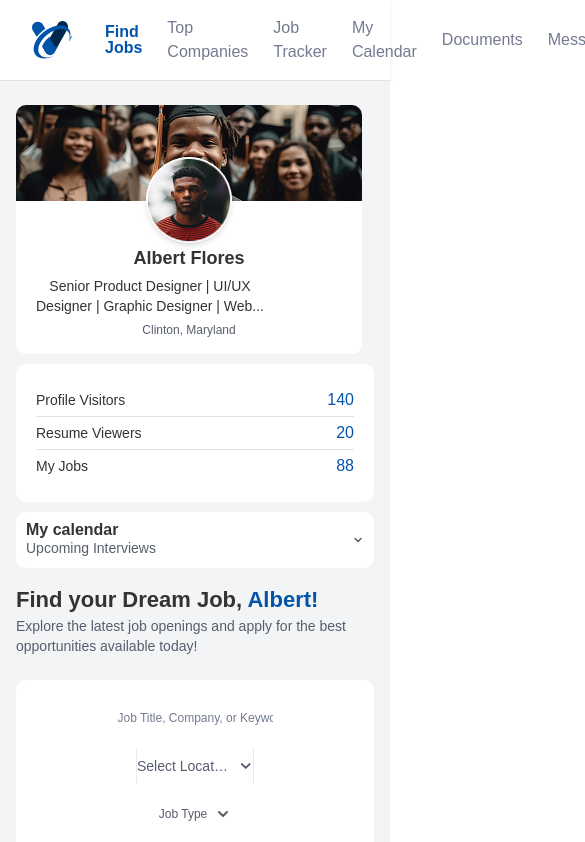
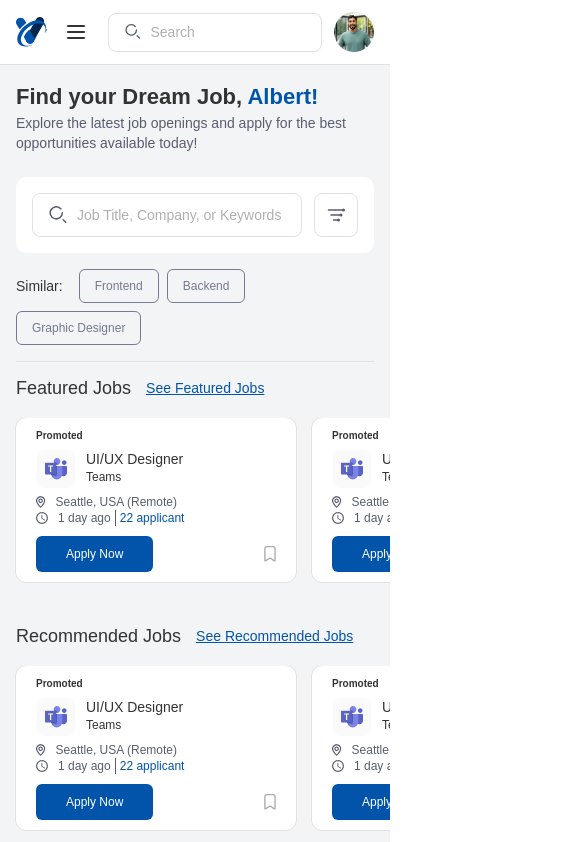
Before and after one commit to hmrizwan98/Find-Jobs, a Next.js app: page / in a window 390 px wide. Shown: the top 842 px of the page, 585 px wide, since content can reach past the window. Built offline with nearby package versions, Linux system fonts and the light colour scheme; a web font is replaced by a local one.

Commit message:
Fix : slider or grid issue

```diff
--- a/app/globals.css
+++ b/app/globals.css
@@ -38,6 +38,12 @@
   }
 }
 
+html,
+body {
+  overflow-x: hidden;
+  width: 100%;
+}
+
 body {
   background: var(--background);
   color: var(--foreground);
@@ -66,3 +72,13 @@ body {
     grid-template-columns: repeat(5, minmax(0, 1fr)) !important;
   }
 }
+
+/* Hide scrollbar but keep scrolling functionality */
+.scrollbar-hide {
+  -ms-overflow-style: none; /* IE and Edge */
+  scrollbar-width: none; /* Firefox */
+}
+
+.scrollbar-hide::-webkit-scrollbar {
+  display: none; /* Chrome, Safari and Opera */
+}
--- a/components/common/FiltrationBar/index.tsx
+++ b/components/common/FiltrationBar/index.tsx
@@ -2,18 +2,45 @@
 
 import Button from "@/components/ui/button";
 import React from "react";
-import { ChevronDownIcon, SearchIcon } from "../icons";
+import { ChevronDownIcon, FilterIcon, SearchIcon } from "../icons";
 
 const FiltrationBar: React.FC = () => {
   return (
-    <div className="w-full bg-white rounded-[10px] p-5">
-      <div className="flex flex-col lg:flex-row items-center gap-3 lg:gap-0">
+    <div className="w-full bg-white rounded-[10px] p-4 sm:p-5">
+      {/* Mobile Version - Search Input + Filter Icon */}
+      <div className="flex items-center gap-3 lg:hidden">
+        {/* Search Input with Icon */}
+        <div className="flex-1 min-w-0 flex items-center gap-2.5 h-[44px] px-4 bg-white border border-gray-extra-light rounded-[8px] focus-within:ring-2 focus-within:ring-blue/20 focus-within:border-blue transition-all">
+          <SearchIcon
+            width={18}
+            height={18}
+            className="text-gray-medium shrink-0"
+          />
+          <input
+            type="text"
+            placeholder="Job Title, Company, or Keywords"
+            className="flex-1 min-w-0 bg-transparent outline-none text-sm text-gray-dark placeholder:text-placeholder"
+          />
+        </div>
+
+        {/* Filter Icon Button */}
+        <button
+          type="button"
+          className="w-[44px] h-[44px] flex items-center justify-center bg-white border border-gray-extra-light rounded-[8px] hover:bg-gray-secondary hover:border-gray-medium transition-colors shrink-0"
+          aria-label="Open filters"
+        >
+          <FilterIcon width={20} height={20} className="text-gray-medium" />
+        </button>
+      </div>
+
+      {/* Desktop Version - Original Design */}
+      <div className="hidden lg:flex flex-col lg:flex-row items-center gap-3 lg:gap-0">
         {/* Search Input */}
         <div className="flex-1 min-w-0">
           <input
             type="text"
             placeholder="Job Title, Company, or Keywords"
-            className="w-full h-[36px] px-3 bg-white  rounded-[5px] outline-none text-xs text-gray-dark placeholder:text-gray-light"
+            className="w-full h-[36px] px-3 bg-white rounded-[5px] outline-none text-xs text-gray-dark placeholder:text-gray-light"
           />
         </div>
 
@@ -21,7 +48,7 @@ const FiltrationBar: React.FC = () => {
         <div className="flex items-center justify-center flex-1 lg:flex-initial lg:w-[178px] min-w-0 mx-0 lg:mx-3 border border-y-0 border-x-gray-outline">
           <button
             type="button"
-            className="w-full max-w-[116px]  h-[36px]  bg-white text-sm text-gray-medium flex items-center justify-between cursor-default"
+            className="w-full max-w-[116px] h-[36px] bg-white text-sm text-gray-medium flex items-center justify-between cursor-default"
             tabIndex={-1}
             disabled
           >
@@ -52,7 +79,6 @@ const FiltrationBar: React.FC = () => {
         </div>
 
         {/* Search Button */}
-
         <Button
           variant="primary"
           size="md"
--- a/components/common/Header/index.tsx
+++ b/components/common/Header/index.tsx
@@ -3,9 +3,13 @@
 import Button from "@/components/ui/button";
 import Image from "next/image";
 import Link from "next/link";
-import { SearchIcon } from "../icons";
+import { useState } from "react";
+import { MenuIcon, SearchIcon } from "../icons";
+import MobileSidebar from "../MobileSidebar";
 
 const Header = () => {
+  const [isMobileSidebarOpen, setIsMobileSidebarOpen] = useState(false);
+
   const navItems = [
     { label: "Find Jobs", href: "/", active: true },
     { label: "Top Companies", href: "/companies" },
@@ -17,9 +21,12 @@ const Header = () => {
   ];
 
   return (
-    <header className="bg-gray-100 w-full">
-      <div className="bg-white border-b border-gray-extra-light shadow-sm">
-        <div className="px-8 py-4 flex items-center justify-between gap-8">
+    <>
+      <header className="w-full bg-white border-b border-gray-extra-light shadow-sm">
+        {/* Desktop Header */}
+        <div className="hidden lg:block">
+          <div className="max-w-[1440px] mx-auto px-8 py-4">
+            <div className="flex items-center justify-between gap-8">
               {/* Logo */}
               <div className="shrink-0">
                 <Link href="/" className="flex items-center">
@@ -35,12 +42,12 @@ const Header = () => {
               </div>
 
               {/* Navigation Links */}
-          <nav className="flex items-center gap-[25px] flex-1">
+              <nav className="flex items-center gap-[25px] flex-1 min-w-0">
                 {navItems.map((item) => (
                   <Link
                     key={item.label}
                     href={item.href}
-                className={`transition-colors ${
+                    className={`transition-colors whitespace-nowrap ${
                       item.active
                         ? "text-blue text-base font-semibold leading-[100%] tracking-[0%]"
                         : "text-gray-light text-base font-medium tracking-[0%] hover:text-gray-dark"
@@ -52,24 +59,23 @@ const Header = () => {
               </nav>
 
               {/* Search, Button, and Avatar */}
-          <div className="flex items-center gap-4 shrink-0 ">
+              <div className="flex items-center gap-4 shrink-0">
                 {/* Search Bar */}
-            <div className="flex items-center gap-2.5 w-[261px] h-[39px] px-4 py-[6px] bg-search-bg text-sm text-gray-light rounded-[8px]">
+                <div className="flex items-center gap-2.5 w-[261px] h-[39px] px-4 py-[6px] bg-search-bg text-sm text-gray-light rounded-[8px] shrink-0">
                   <SearchIcon
                     width={15.5}
                     height={15.5}
-                className="text-gray-medium"
+                    className="text-gray-medium shrink-0"
                   />
-
                   <input
                     type="text"
                     placeholder="Search"
-                className="bg-transparent outline-none"
+                    className="bg-transparent outline-none flex-1 min-w-0"
                   />
                 </div>
 
                 {/* Resume Builder Button */}
-            <Button variant="primary" size="md">
+                <Button variant="primary" size="md" className="shrink-0">
                   Resume Builder
                 </Button>
 
@@ -86,7 +92,68 @@ const Header = () => {
               </div>
             </div>
           </div>
+        </div>
+
+        {/* Mobile Header */}
+        <div className="lg:hidden">
+          <div className="px-4 py-3 flex items-center gap-3">
+            <div className="flex items-center gap-2 shrink-0">
+              {/* Logo */}
+              <Link href="/" className="flex items-center">
+                <Image
+                  src="/icons/logo.svg"
+                  alt="Logo"
+                  width={32}
+                  height={30}
+                />
+              </Link>
+
+              {/* Burger Menu */}
+              <button
+                type="button"
+                onClick={() => setIsMobileSidebarOpen(true)}
+                className="p-2 hover:bg-gray-secondary rounded-full transition-colors"
+                aria-label="Open menu"
+              >
+                <MenuIcon width={24} height={24} className="text-gray-dark" />
+              </button>
+            </div>
+
+            {/* Search Bar */}
+            <div className="flex items-center gap-2.5 flex-1 min-w-0 h-[39px] px-4 py-[6px] bg-white border border-gray-extra-light text-sm text-gray-light rounded-[8px]">
+              <SearchIcon
+                width={15.5}
+                height={15.5}
+                className="text-gray-medium shrink-0"
+              />
+              <input
+                type="text"
+                placeholder="Search"
+                className="bg-transparent outline-none flex-1 min-w-0 text-gray-dark placeholder:text-placeholder"
+              />
+            </div>
+
+            {/* User Avatar */}
+            <div className="w-10 h-10 rounded-full overflow-hidden shrink-0 cursor-pointer bg-blue/20 flex items-center justify-center text-blue font-semibold text-sm">
+              <Image
+                src="/images/avatar.png"
+                alt="User Avatar"
+                width={40}
+                height={40}
+                className="w-full h-full object-cover"
+              />
+            </div>
+          </div>
+        </div>
       </header>
+
+      {/* Mobile Sidebar */}
+      <MobileSidebar
+        isOpen={isMobileSidebarOpen}
+        onClose={() => setIsMobileSidebarOpen(false)}
+        navItems={navItems}
+      />
+    </>
   );
 };
 
--- /dev/null
+++ b/components/common/MobileSidebar/index.tsx
@@ -0,0 +1,99 @@
+"use client";
+
+import Link from "next/link";
+import React, { useEffect } from "react";
+import { CloseIcon } from "../icons";
+import Sidebar from "../Sidebar";
+
+interface NavItem {
+  label: string;
+  href: string;
+  active?: boolean;
+}
+
+interface MobileSidebarProps {
+  isOpen: boolean;
+  onClose: () => void;
+  navItems: NavItem[];
+}
+
+const MobileSidebar: React.FC<MobileSidebarProps> = ({
+  isOpen,
+  onClose,
+  navItems,
+}) => {
+  // Prevent body scroll when sidebar is open
+  useEffect(() => {
+    if (isOpen) {
+      document.body.style.overflow = "hidden";
+    } else {
+      document.body.style.overflow = "unset";
+    }
+    return () => {
+      document.body.style.overflow = "unset";
+    };
+  }, [isOpen]);
+
+  return (
+    <>
+      {/* Overlay/Backdrop */}
+      {isOpen && (
+        <div
+          className="fixed inset-0 bg-black/50 z-40 lg:hidden transition-opacity"
+          onClick={onClose}
+          aria-hidden="true"
+        />
+      )}
+
+      {/* Sidebar */}
+      <div
+        className={`fixed top-0 left-0 h-full w-[280px] max-w-[80vw] bg-white z-50 lg:hidden transform transition-transform duration-300 ease-in-out overflow-y-auto ${
+          isOpen ? "translate-x-0" : "-translate-x-full"
+        }`}
+        role="dialog"
+        aria-modal="true"
+        aria-label="Navigation menu"
+      >
+        {/* Header with Close Button */}
+        <div className="sticky top-0 bg-white border-b border-gray-extra-light px-4 py-4 flex items-center justify-between z-99">
+          <h2 className="text-lg font-semibold text-gray-dark">Menu</h2>
+          <button
+            type="button"
+            onClick={onClose}
+            className="p-2 hover:bg-gray-secondary rounded-full transition-colors"
+            aria-label="Close menu"
+          >
+            <CloseIcon width={20} height={20} className="text-gray-dark" />
+          </button>
+        </div>
+
+        {/* Sidebar Content */}
+        <div className="p-4">
+          <Sidebar />
+        </div>
+        {/* Navigation Links */}
+        <nav className="px-4 py-4 border-b border-gray-extra-light">
+          <ul className="flex flex-col gap-1">
+            {navItems.map((item) => (
+              <li key={item.label}>
+                <Link
+                  href={item.href}
+                  onClick={onClose}
+                  className={`block py-2.5 px-3 rounded-md transition-colors ${
+                    item.active
+                      ? "text-blue text-base font-semibold leading-[100%] tracking-[0%] bg-blue/10"
+                      : "text-gray-light text-base font-medium tracking-[0%] hover:text-gray-dark hover:bg-gray-secondary"
+                  }`}
+                >
+                  {item.label}
+                </Link>
+              </li>
+            ))}
+          </ul>
+        </nav>
+      </div>
+    </>
+  );
+};
+
+export default MobileSidebar;
--- a/components/common/Sidebar/index.tsx
+++ b/components/common/Sidebar/index.tsx
@@ -16,7 +16,7 @@ const Sidebar = () => {
   return (
     <aside className="w-full lg:w-[280px] grid gap-[10px]">
       {/* Profile Card */}
-      <div className="bg-white rounded-[10px] overflow-hidden relative pt-16 pb-4 px-4 max-w-[346px]">
+      <div className="bg-white rounded-[10px] overflow-hidden relative pt-16 pb-4 px-4 w-full">
         {/* Background Image */}
         <div className="absolute top-0 left-0 right-0 h-24">
           <NextImage
@@ -57,7 +57,7 @@ const Sidebar = () => {
       </div>
 
       {/* Statistics Section */}
-      <div className="bg-white rounded-[10px] p-5">
+      <div className="bg-white rounded-[10px] p-0 lg:p-5">
         {stats.map((stat, index) => (
           <div
             key={stat.label}
@@ -76,7 +76,7 @@ const Sidebar = () => {
       </div>
 
       {/* My Calendar Section */}
-      <div className="bg-white rounded-[10px] p-[10px]">
+      <div className="bg-white rounded-[10px] p-[10px] hidden lg:block">
         <button
           type="button"
           onClick={() => setIsCalendarExpanded(!isCalendarExpanded)}
@@ -99,7 +99,6 @@ const Sidebar = () => {
           />
         </button>
 
-        {/* Expandable Content */}
         {isCalendarExpanded && (
           <div className="mt-4 pt-4 border-t border-gray-extra-light">
             <p className="text-sm text-gray-medium">
--- a/components/common/icons/index.tsx
+++ b/components/common/icons/index.tsx
@@ -132,9 +132,72 @@ const ChevronDownIcon = ({ width = 12, height = 12, ...props }: IconProps) => (
   </svg>
 );
 
+const MenuIcon = ({ width = 24, height = 24, ...props }: IconProps) => (
+  <svg
+    xmlns="http://www.w3.org/2000/svg"
+    width={width}
+    height={height}
+    fill="none"
+    viewBox="0 0 24 24"
+    {...props}
+  >
+    <path
+      stroke="currentColor"
+      strokeLinecap="round"
+      strokeLinejoin="round"
+      strokeWidth="2"
+      d="M4 6h16M4 12h16M4 18h16"
+    />
+  </svg>
+);
+
+const CloseIcon = ({ width = 24, height = 24, ...props }: IconProps) => (
+  <svg
+    xmlns="http://www.w3.org/2000/svg"
+    width={width}
+    height={height}
+    fill="none"
+    viewBox="0 0 24 24"
+    {...props}
+  >
+    <path
+      stroke="currentColor"
+      strokeLinecap="round"
+      strokeLinejoin="round"
+      strokeWidth="2"
+      d="M6 18L18 6M6 6l12 12"
+    />
+  </svg>
+);
+
+const FilterIcon = ({ width = 20, height = 20, ...props }: IconProps) => (
+  <svg
+    xmlns="http://www.w3.org/2000/svg"
+    width={width}
+    height={height}
+    fill="none"
+    viewBox="0 0 20 20"
+    {...props}
+  >
+    <path
+      stroke="currentColor"
+      strokeLinecap="round"
+      strokeLinejoin="round"
+      strokeWidth="1.5"
+      d="M2.5 5h15M5 10h10M7.5 15h5"
+    />
+    <circle cx="17.5" cy="5" r="1.5" fill="currentColor" />
+    <circle cx="15" cy="10" r="1.5" fill="currentColor" />
+    <circle cx="12.5" cy="15" r="1.5" fill="currentColor" />
+  </svg>
+);
+
 export {
   ChevronDownIcon,
+  CloseIcon,
+  FilterIcon,
   MarkerIcon,
+  MenuIcon,
   MessageIcon,
   NotificationIcon,
   SearchIcon,
--- a/containers/FindJobs/index.tsx
+++ b/containers/FindJobs/index.tsx
@@ -18,8 +18,8 @@ const FindJobs = () => {
       <div className="max-w-[1440px] mx-auto px-4 sm:px-6 lg:px-8 py-6">
         {/* Main Content Layout */}
         <div className="flex flex-col lg:flex-row gap-6">
-          {/* Left Sidebar */}
-          <div className="lg:w-[280px] shrink-0">
+          {/* Left Sidebar - Hidden on Mobile */}
+          <div className="hidden lg:block lg:w-[280px] shrink-0">
             <Sidebar />
           </div>
 
@@ -49,7 +49,19 @@ const FindJobs = () => {
                 title="Featured Jobs"
                 seeAllHref="/jobs/featured"
               />
-              <div className="grid grid-cols-1 sm:grid-cols-2 lg:grid-cols-3 xl:grid-cols-4 grid-cols-5-custom gap-4 auto-rows-fr">
+              {/* Mobile: Horizontal Slider */}
+              <div className="flex lg:hidden gap-4 overflow-x-auto pb-2 -mx-4 px-4 scrollbar-hide">
+                {featuredJobs.map((_, index) => (
+                  <div
+                    key={`featured-${index}`}
+                    className="min-w-[280px] shrink-0"
+                  >
+                    <JobCard />
+                  </div>
+                ))}
+              </div>
+              {/* Desktop: Grid */}
+              <div className="hidden lg:grid lg:grid-cols-3 xl:grid-cols-4 grid-cols-5-custom gap-4 auto-rows-fr">
                 {featuredJobs.map((_, index) => (
                   <JobCard key={`featured-${index}`} />
                 ))}
@@ -62,7 +74,19 @@ const FindJobs = () => {
                 title="Recommended Jobs"
                 seeAllHref="/jobs/recommended"
               />
-              <div className="grid grid-cols-1 sm:grid-cols-2 lg:grid-cols-3 xl:grid-cols-4 grid-cols-5-custom gap-4 auto-rows-fr">
+              {/* Mobile: Horizontal Slider */}
+              <div className="flex lg:hidden gap-4 overflow-x-auto pb-2 -mx-4 px-4 scrollbar-hide">
+                {recommendedJobs.map((_, index) => (
+                  <div
+                    key={`recommended-${index}`}
+                    className="min-w-[280px] shrink-0"
+                  >
+                    <JobCard />
+                  </div>
+                ))}
+              </div>
+              {/* Desktop: Grid */}
+              <div className="hidden lg:grid lg:grid-cols-3 xl:grid-cols-4 grid-cols-5-custom gap-4 auto-rows-fr">
                 {recommendedJobs.map((_, index) => (
                   <JobCard key={`recommended-${index}`} />
                 ))}
@@ -72,7 +96,8 @@ const FindJobs = () => {
             {/* Latest Jobs Section */}
             <section className="mb-8">
               <SectionHeader title="Latest Jobs" seeAllHref="/jobs/latest" />
-              <div className="grid grid-cols-1 sm:grid-cols-2 lg:grid-cols-3 xl:grid-cols-4 grid-cols-5-custom gap-4 auto-rows-fr">
+              {/* Responsive Grid - 1 column on mobile, grid on larger screens */}
+              <div className="grid grid-cols-1 sm:grid-cols-2 md:grid-cols-2 lg:grid-cols-3 xl:grid-cols-4 grid-cols-5-custom gap-4 auto-rows-fr">
                 {latestJobs.map((_, index) => (
                   <JobCard key={`latest-${index}`} />
                 ))}
```
Lines whose indentation alone changed are shown as unchanged.
